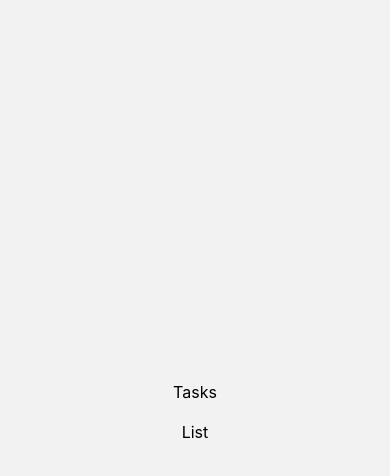
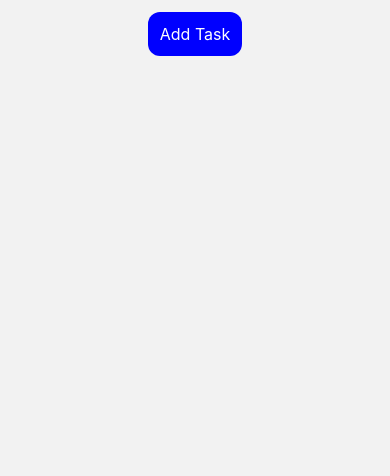
Before and after one commit to hmmatus/coderland-test, a React Native app: screen /Task in a window 390 px wide. Before the commit this address had no page. Shown: the top 476 px of the page. Built offline with nearby package versions, Linux system fonts and the light colour scheme.

Commit message:
Add react native modal package, implement add task functionality

```diff
--- a/package.json
+++ b/package.json
@@ -18,6 +18,7 @@
     "@reduxjs/toolkit": "^2.2.5",
     "react": "18.2.0",
     "react-native": "0.74.2",
+    "react-native-modal": "^13.0.1",
     "react-native-safe-area-context": "^4.10.4",
     "react-native-screens": "^3.31.1",
     "react-redux": "^9.1.2"
--- a/src/modules/core/components/buttons/customButton/CustomButton.tsx
+++ b/src/modules/core/components/buttons/customButton/CustomButton.tsx
@@ -1,30 +1,29 @@
-import { StyleSheet, Text, TouchableOpacity, TouchableOpacityProps } from "react-native"
+import { StyleSheet, Text, TouchableOpacity, TouchableOpacityProps } from 'react-native';
 
 interface CustomButtonProps extends TouchableOpacityProps {
-  title: string
-
+  title: string;
 }
-const CustomButton = ({title, ...props}: CustomButtonProps) => {
+const CustomButton = ({ title, ...props }: CustomButtonProps) => {
   return (
-    <TouchableOpacity style={[styles.buttonContainer, props.style]} {...props}>
+    <TouchableOpacity
+      style={[styles.buttonContainer, props.style, { opacity: props.disabled ? 0.4 : 1 }]}
+      {...props}
+    >
       <Text style={styles.text}>{title}</Text>
     </TouchableOpacity>
-  )
-}
+  );
+};
 
 const styles = StyleSheet.create({
   buttonContainer: {
-    backgroundColor: "blue",
-    padding: 10,
+    backgroundColor: 'blue',
+    padding: 12,
     borderRadius: 12,
-    alignItems: "center",
-    justifyContent: "center",
-    maxWidth: '80%',
-    height: 50,
   },
   text: {
     fontSize: 16,
-  }
-})
+    color: 'white',
+  },
+});
 
 export default CustomButton;
--- /dev/null
+++ b/src/modules/core/components/modals/TaskModalForm.tsx
@@ -0,0 +1,66 @@
+import { useState } from 'react';
+import { StyleSheet, TextInput, View } from 'react-native';
+import CustomButton from '../buttons/customButton/CustomButton';
+import Modal, { ModalProps } from 'react-native-modal';
+
+interface CustomModalProps {
+  onClose: () => void;
+  isVisible: boolean;
+  onSave: (description: string) => void;
+}
+export const TaskModalForm = ({ ...props }: CustomModalProps) => {
+  const [description, setDescription] = useState('');
+  const isNotEmpty = !!description;
+  const onSave = () => {
+    props.onClose();
+    props.onSave(description);
+    setDescription('');
+  };
+  return (
+    <Modal isVisible={props.isVisible} style={styles.modal} hasBackdrop>
+      <View style={styles.container}>
+        <View style={styles.inputWrapper}>
+          <TextInput
+            style={styles.input}
+            underlineColorAndroid="transparent"
+            placeholder="Description"
+            placeholderTextColor="grey"
+            numberOfLines={10}
+            multiline={true}
+            onChangeText={(value) => setDescription(value)}
+            value={description}
+          />
+        </View>
+        <CustomButton disabled={!isNotEmpty} title="Save task" onPress={onSave} />
+        <CustomButton title="Cancel" onPress={props.onClose} />
+      </View>
+    </Modal>
+  );
+};
+
+const styles = StyleSheet.create({
+  modal: {
+    backgroundColor: 'white',
+    padding: 12,
+  },
+  container: {
+    width: '100%',
+    height: 60,
+    justifyContent: 'center',
+  },
+  inputWrapper: {
+    borderColor: 'gray',
+    borderWidth: 1,
+    borderRadius: 12,
+    padding: 5,
+  },
+  input: {
+    height: 150,
+    justifyContent: 'flex-start',
+  },
+  button: {
+    marginBottom: 5,
+  },
+});
+
+export default TaskModalForm;
--- a/src/modules/core/screens/Onboarding.tsx
+++ b/src/modules/core/screens/Onboarding.tsx
@@ -1,13 +1,25 @@
-import { StyleSheet, Text, View } from 'react-native';
+import { StyleSheet, View } from 'react-native';
 import ScreenWrapper from '../components/wrappers/ScreenWrapper';
 import CustomButton from '../components/buttons/customButton/CustomButton';
+import { OnBoardingNavProps } from '../../../navigator/main';
 
-const OnboardingScreen = () => {
+const OnboardingScreen = ({ navigation }: OnBoardingNavProps) => {
   return (
     <ScreenWrapper>
       <View style={styles.container}>
-        <CustomButton title="Tasks" style={styles.button} />
-        <CustomButton title="List" style={styles.button} />
+        <CustomButton
+          title="Tasks"
+          onPress={() => {
+            navigation.navigate('Task');
+          }}
+        />
+        <CustomButton
+          title="List"
+          style={styles.button}
+          onPress={() => {
+            navigation.navigate('List');
+          }}
+        />
       </View>
     </ScreenWrapper>
   );
--- a/src/modules/tasks/model/task.model.ts
+++ b/src/modules/tasks/model/task.model.ts
@@ -1,6 +1,4 @@
 export interface TaskI {
   id: number;
-  title: string;
   description: string;
-  completed: boolean;
 }
--- /dev/null
+++ b/src/modules/tasks/screens/TaskScreen.tsx
@@ -0,0 +1,53 @@
+import { FlatList, StyleSheet, Text, View } from 'react-native';
+import ScreenWrapper from '../../core/components/wrappers/ScreenWrapper';
+import CustomButton from '../../core/components/buttons/customButton/CustomButton';
+import { useState } from 'react';
+import TaskModalForm from '../../core/components/modals/TaskModalForm';
+import { useAppDispatch, useAppSelector } from '../../../redux/hooks';
+import { addTask } from '../../../redux/slice/task';
+
+const TaskScreen = () => {
+  const dispatch = useAppDispatch();
+  const { tasks } = useAppSelector((state) => state.tasks);
+  const [modalVisible, setModalVisible] = useState(false);
+
+  const closeModal = () => {
+    setModalVisible(false);
+  };
+  const onSaveTask = (description: string) => {
+    dispatch(
+      addTask({
+        id: Math.floor(Math.random() * 100),
+        description,
+      })
+    );
+  };
+  return (
+    <ScreenWrapper>
+      <View style={styles.container}>
+        <CustomButton
+          title="Add Task"
+          onPress={() => {
+            setModalVisible(true);
+          }}
+        />
+        <FlatList
+          refreshing
+          data={tasks}
+          renderItem={({ item }) => <Text>{item.description}</Text>}
+        />
+        <TaskModalForm isVisible={modalVisible} onClose={closeModal} onSave={onSaveTask} />
+      </View>
+    </ScreenWrapper>
+  );
+};
+
+const styles = StyleSheet.create({
+  container: {
+    flex: 1,
+    alignItems: 'center',
+    padding: 12,
+  },
+});
+
+export default TaskScreen;
--- a/src/navigator/main.tsx
+++ b/src/navigator/main.tsx
@@ -1,19 +1,18 @@
-import {
-  NativeStackScreenProps,
-  createNativeStackNavigator,
-} from '@react-navigation/native-stack';
+import { NativeStackScreenProps, createNativeStackNavigator } from '@react-navigation/native-stack';
 import React from 'react';
 import OnboardingScreen from '../modules/core/screens/Onboarding';
+import TaskScreen from '../modules/tasks/screens/TaskScreen';
 
 // Stack Params List
 type MainStackParamList = {
   Onboarding: undefined;
+  Task: undefined;
+  List: undefined;
 };
 
-export type OnBoardingNavProps = NativeStackScreenProps<
-  MainStackParamList,
-  'Onboarding'
->;
+export type OnBoardingNavProps = NativeStackScreenProps<MainStackParamList, 'Onboarding'>;
+export type TaskNavProps = NativeStackScreenProps<MainStackParamList, 'Task'>;
+export type ListNavProps = NativeStackScreenProps<MainStackParamList, 'List'>;
 
 const Stack = createNativeStackNavigator<MainStackParamList>();
 
@@ -23,8 +22,9 @@ export default function MainStack() {
       <Stack.Screen
         name="Onboarding"
         component={OnboardingScreen}
-        options={{headerShown: false}}
+        options={{ headerShown: false }}
       />
+      <Stack.Screen name="Task" component={TaskScreen} options={{ headerShown: false }} />
     </Stack.Navigator>
   );
 }
```
Also changed, not shown: 2 other files (tests, documents, lock files or other folders).
